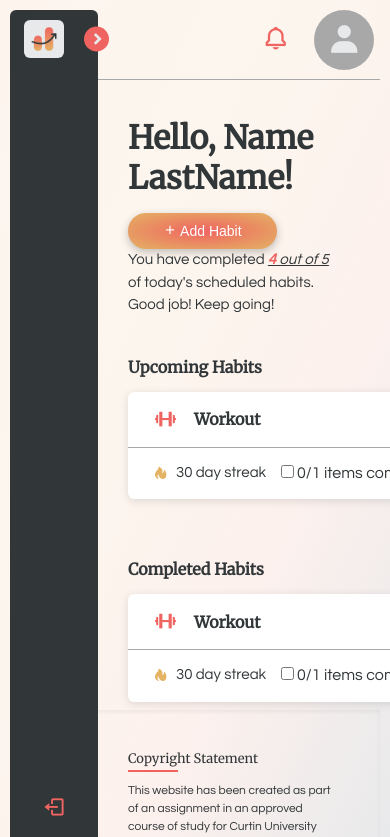
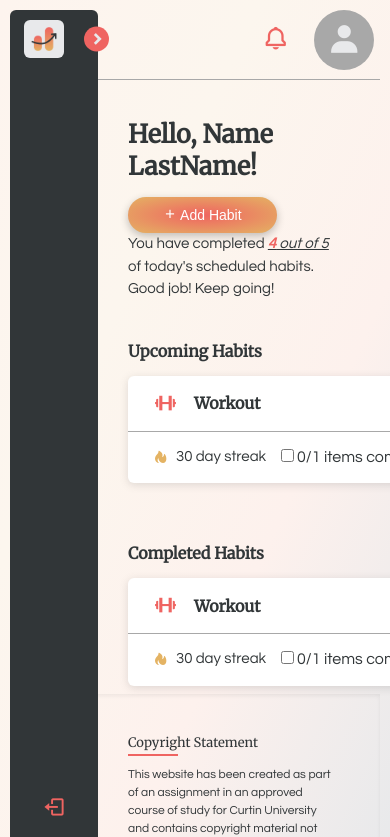
Before and after one commit to s3851446/habithub-frontend, a SvelteKit app in the folder WIP/habithub-frontend/: page / in a window 390 px wide. Shown: the top 837 px of the page. Built offline with nearby package versions, Linux system fonts and the light colour scheme; no server answers.

Commit message:
Adds media query to make h1 responsive

```diff
--- a/WIP/habithub-frontend/src/app.scss
+++ b/WIP/habithub-frontend/src/app.scss
@@ -34,6 +34,13 @@ h6 {
   font-language-override: 1;
 }
 
+h1 {
+  font-size: 32px;
+  @media all and (max-width: 900px) {
+    font-size: 25px;
+  }
+}
+
 p {
   font-family: "Questrial", sans-serif;
   line-height: 1.5;
```
